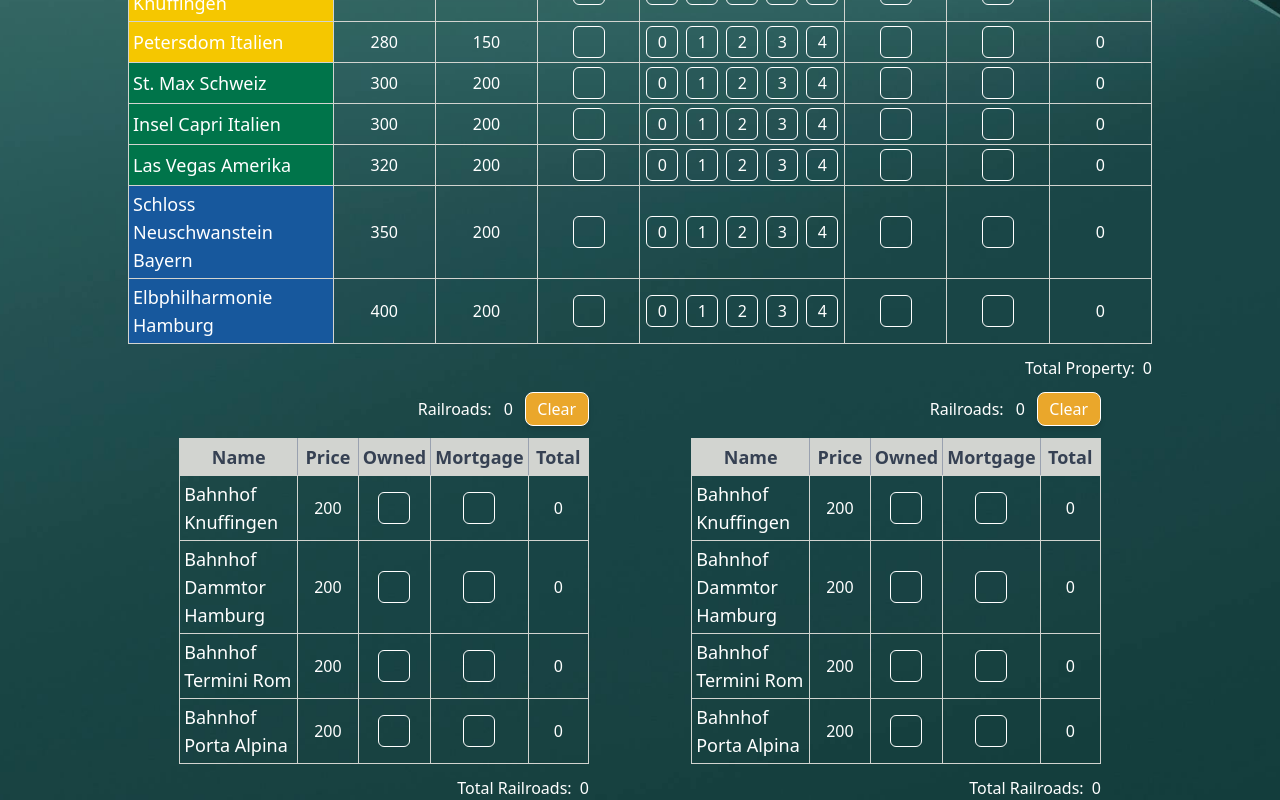
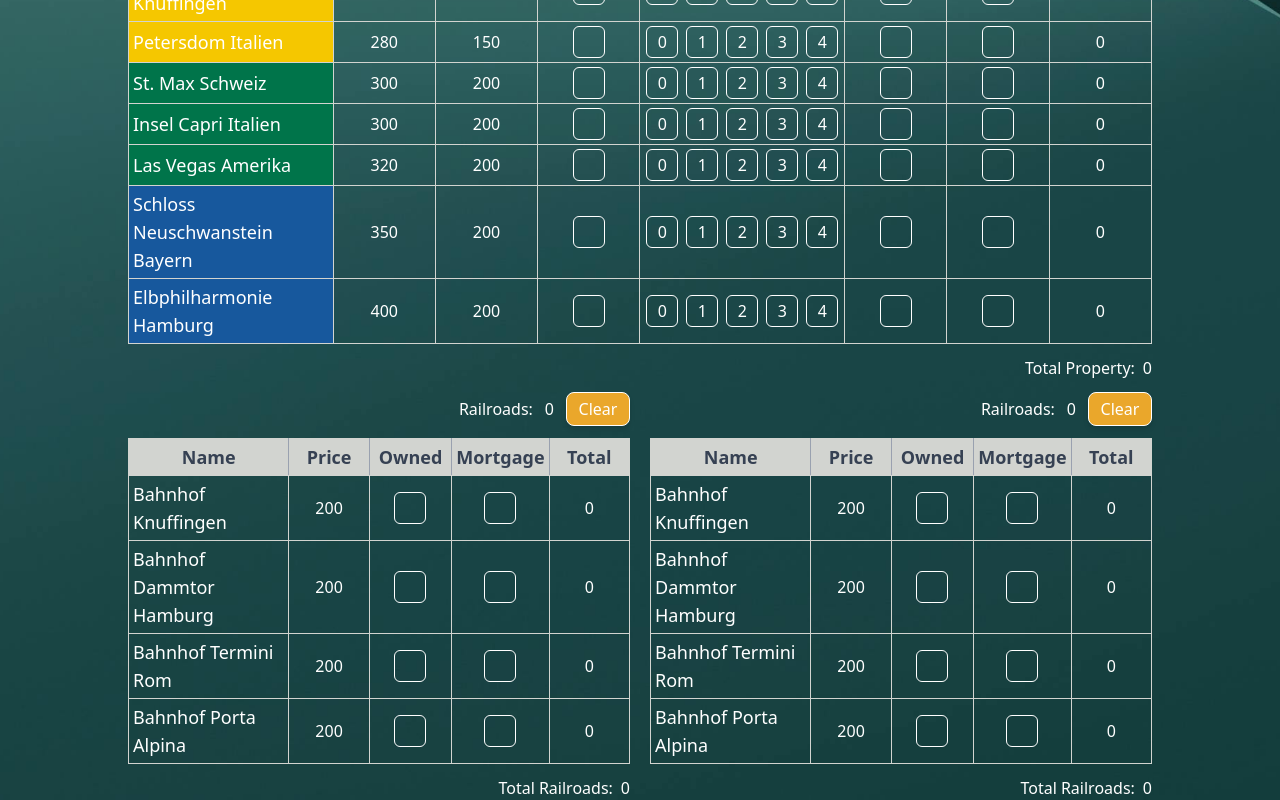
Before and after one commit to anyuka007/Monopoly-calculator, a React (Vite) app: page / in a window 1280 px wide. Shown: the part 1461-2261 px from the top of the page. Built offline with nearby package versions, Linux system fonts and the light colour scheme.

Commit message:
fix railroads

```diff
--- a/src/App.tsx
+++ b/src/App.tsx
@@ -184,15 +184,15 @@
               players={players}
               setPlayers={setPlayers} />
           </div>
-          <div className='w-[95%] mx-auto md:w-4/5 flex flex-col md:flex-row  justify-between items-center'>
-            <div className='w-1/2'>
+          <div className='w-[95%] mx-auto md:w-4/5 flex flex-col md:flex-row  justify-between items-center gap-5'>
+            <div className='w-full md:w-1/2'>
               <RailroadsTable
                 mode={mode}
                 selectedPlayer={currentPlayer}
                 players={players}
                 setPlayers={setPlayers} />
             </div>
-            <div className='w-1/2'>
+            <div className='w-full md:w-1/2'>
               <RailroadsTable
                 mode={mode}
                 selectedPlayer={currentPlayer}
--- a/src/components/Tables/RailroadsTable.tsx
+++ b/src/components/Tables/RailroadsTable.tsx
@@ -56,13 +56,13 @@
         <div>
 
                     {/* Clear button */}
-                    <div className="w-[95%] md:w-4/5 mx-auto flex gap-3 justify-end items-center mt-3">
+                    <div className=" flex gap-3 justify-end items-center mt-3 ">
                         <h2> Railroads:</h2>
                         <h2>{railroadsTotal}</h2>
                         <button onClick={onClearHandler} className="w-16 border p-1 rounded-lg text-center cursor-pointer bg-[var(--secondary-color)] hover:bg-[var(--primary-color)] hover:scale-110 text-white shadow-md">Clear</button>
                     </div>
                     {/* Table displaying railroads data */}
-                    <table className="border border-[var(--tertiary-color)] border-collapse text-center mt-3 mx-auto w-[95%] md:w-4/5 ">
+                    <table className="border border-[var(--tertiary-color)] border-collapse text-center mt-3 mx-auto md:mx-0">
                         <thead className="w-full">
                             <tr className="w-full bg-[var(--tertiary-color)] text-xs md:text-lg font-bold text-gray-700 *:not-last:border-r-gray-400">
                                 <th className={`${cellStyle} w-2/6`}>Name</th>
@@ -87,7 +87,7 @@
                         </tbody>
                     </table>
                     {/* Display total railroads value and save button */}
-                    <div className="w-4/5 mx-auto flex gap-2 justify-end items-center mt-3">
+                    <div className=" flex gap-2 justify-end items-center mt-3">
                         <div className="flex gap-2">
                             <h2>Total Railroads:</h2>
                             <h2>{railroadsTotal}</h2>
```
